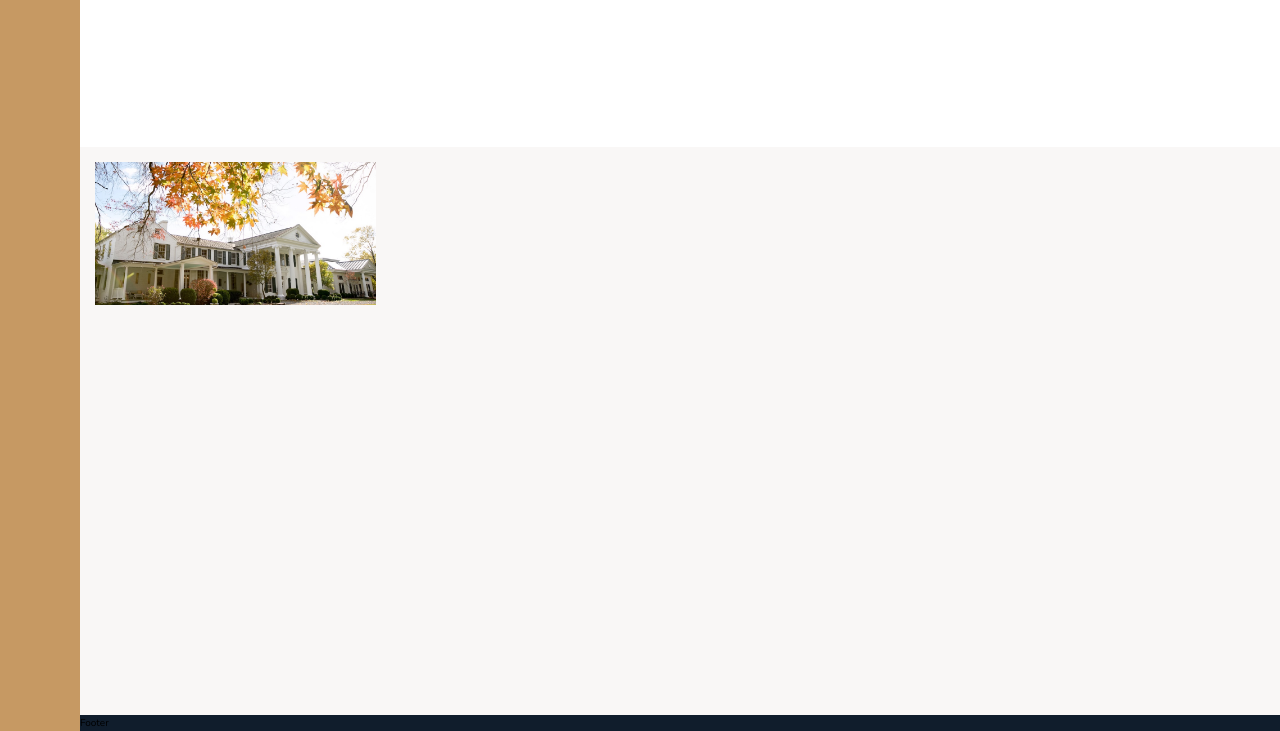
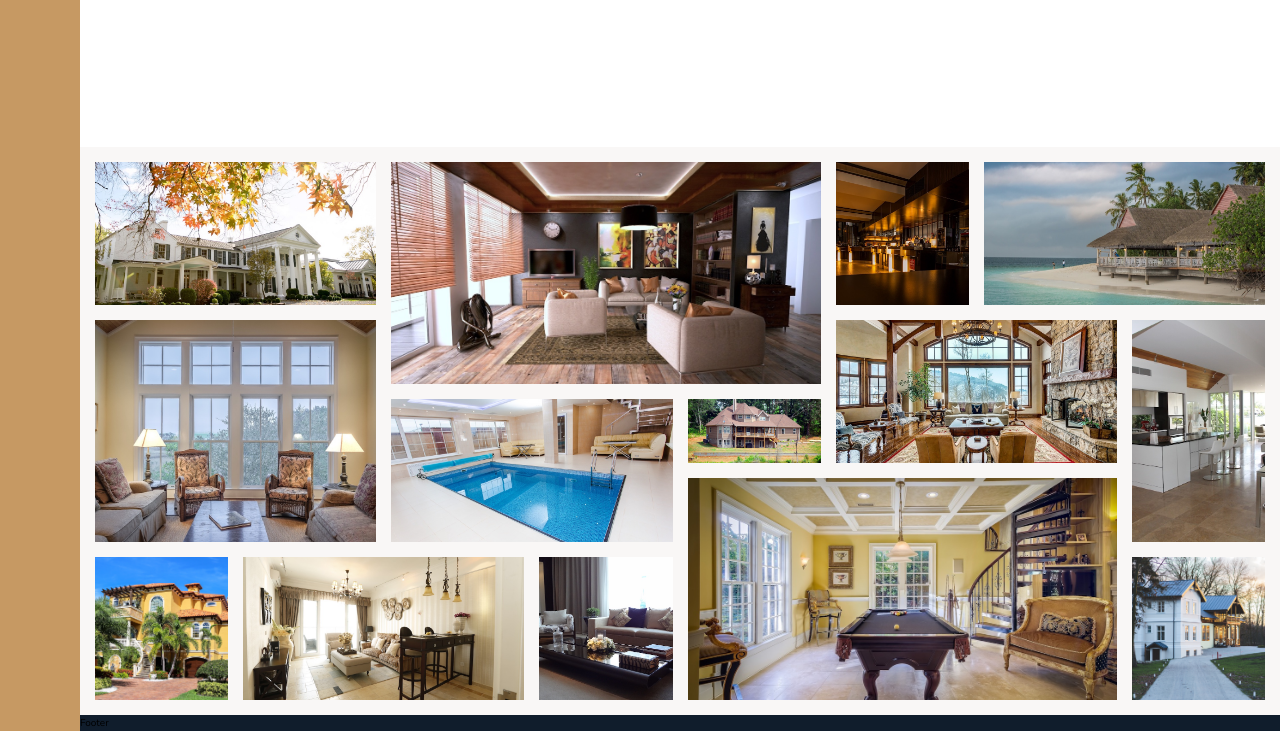
Before and after one commit to MatheusTrinca/nexter-grid-css, a website: page index.html in a window 1280 px wide. Shown: the part 2913-3644 px from the top of the page. Drawn offline with nearby package versions, Linux system fonts and the light colour scheme.

Commit message:
finished gallery

```diff
--- a/index.html
+++ b/index.html
@@ -307,12 +307,79 @@
     </section>
 
     <section class="gallery">
+      <!-- Gallery Image -->
       <figure class="gallery__item gallery__item--1">
         <img src="img/gal-1.jpeg" alt="Gallery Image" class="gallery__img" />
       </figure>
+      <!-- End Gallery Image -->
+      <!-- Gallery Image -->
+      <figure class="gallery__item gallery__item--2">
+        <img src="img/gal-2.jpeg" alt="Gallery Image" class="gallery__img" />
+      </figure>
+      <!-- End Gallery Image -->
+      <!-- Gallery Image -->
+      <figure class="gallery__item gallery__item--3">
+        <img src="img/gal-3.jpeg" alt="Gallery Image" class="gallery__img" />
+      </figure>
+      <!-- End Gallery Image -->
+      <!-- Gallery Image -->
+      <figure class="gallery__item gallery__item--4">
+        <img src="img/gal-4.jpeg" alt="Gallery Image" class="gallery__img" />
+      </figure>
+      <!-- End Gallery Image -->
+      <!-- Gallery Image -->
+      <figure class="gallery__item gallery__item--5">
+        <img src="img/gal-5.jpeg" alt="Gallery Image" class="gallery__img" />
+      </figure>
+      <!-- End Gallery Image -->
+      <!-- Gallery Image -->
+      <figure class="gallery__item gallery__item--6">
+        <img src="img/gal-6.jpeg" alt="Gallery Image" class="gallery__img" />
+      </figure>
+      <!-- End Gallery Image -->
+      <!-- Gallery Image -->
+      <figure class="gallery__item gallery__item--7">
+        <img src="img/gal-7.jpeg" alt="Gallery Image" class="gallery__img" />
+      </figure>
+      <!-- End Gallery Image -->
+      <!-- Gallery Image -->
+      <figure class="gallery__item gallery__item--8">
+        <img src="img/gal-8.jpeg" alt="Gallery Image" class="gallery__img" />
+      </figure>
+      <!-- End Gallery Image -->
+      <!-- Gallery Image -->
+      <figure class="gallery__item gallery__item--9">
+        <img src="img/gal-9.jpeg" alt="Gallery Image" class="gallery__img" />
+      </figure>
+      <!-- End Gallery Image -->
+      <!-- Gallery Image -->
+      <figure class="gallery__item gallery__item--10">
+        <img src="img/gal-10.jpeg" alt="Gallery Image" class="gallery__img" />
+      </figure>
+      <!-- End Gallery Image -->
+      <!-- Gallery Image -->
+      <figure class="gallery__item gallery__item--11">
+        <img src="img/gal-11.jpeg" alt="Gallery Image" class="gallery__img" />
+      </figure>
+      <!-- End Gallery Image -->
+      <!-- Gallery Image -->
+      <figure class="gallery__item gallery__item--12">
+        <img src="img/gal-12.jpeg" alt="Gallery Image" class="gallery__img" />
+      </figure>
+      <!-- End Gallery Image -->
+      <!-- Gallery Image -->
+      <figure class="gallery__item gallery__item--13">
+        <img src="img/gal-13.jpeg" alt="Gallery Image" class="gallery__img" />
+      </figure>
+      <!-- End Gallery Image -->
+      <!-- Gallery Image -->
+      <figure class="gallery__item gallery__item--14">
+        <img src="img/gal-14.jpeg" alt="Gallery Image" class="gallery__img" />
+      </figure>
+      <!-- End Gallery Image -->
     </section>
     <footer class="footer">Footer</footer>
   </body>
 </html>
 
-<!-- 10 - 00:00  Gallery 1-->
+<!-- 12 - 00:00 Footer 1-->
--- a/sass/_gallery.scss
+++ b/sass/_gallery.scss
@@ -6,12 +6,64 @@
   grid-template-rows: repeat(7, 5vw);
   gap: 1.5rem;
   padding: 1.5rem;
-  object-fit: contain;
+  object-fit: cover;
 
   &__item {
     &--1 {
+      grid-column: 1 / span 2;
       grid-row: 1 / span 2;
+    }
+    &--2 {
+      grid-column: 3 / span 3;
+      grid-row: 1 / span 3;
+    }
+    &--3 {
+      grid-column: 6 / 7;
+      grid-row: 1 / span 2;
+    }
+    &--4 {
+      grid-column: 7 / span 2;
+      grid-row: 1 / span 2;
+    }
+    &--5 {
       grid-column: 1 / span 2;
+      grid-row: 3 / span 3;
+    }
+    &--6 {
+      grid-column: 3 / span 2;
+      grid-row: 4 / span 2;
+    }
+    &--7 {
+      grid-column: 5;
+      grid-row: 4;
+    }
+    &--8 {
+      grid-column: 6 / span 2;
+      grid-row: 3 / span 2;
+    }
+    &--9 {
+      grid-column: 8;
+      grid-row: 3 / span 3;
+    }
+    &--10 {
+      grid-column: 1;
+      grid-row: 6 / span 2;
+    }
+    &--11 {
+      grid-column: 2 / span 2;
+      grid-row: 6 / span 2;
+    }
+    &--12 {
+      grid-column: 4;
+      grid-row: 6 / span 2;
+    }
+    &--13 {
+      grid-column: 5 / span 3;
+      grid-row: 5 / span 3;
+    }
+    &--14 {
+      grid-column: 8;
+      grid-row: 6 / span 2;
     }
   }
 
```
Also changed, not shown: css/style.css.
